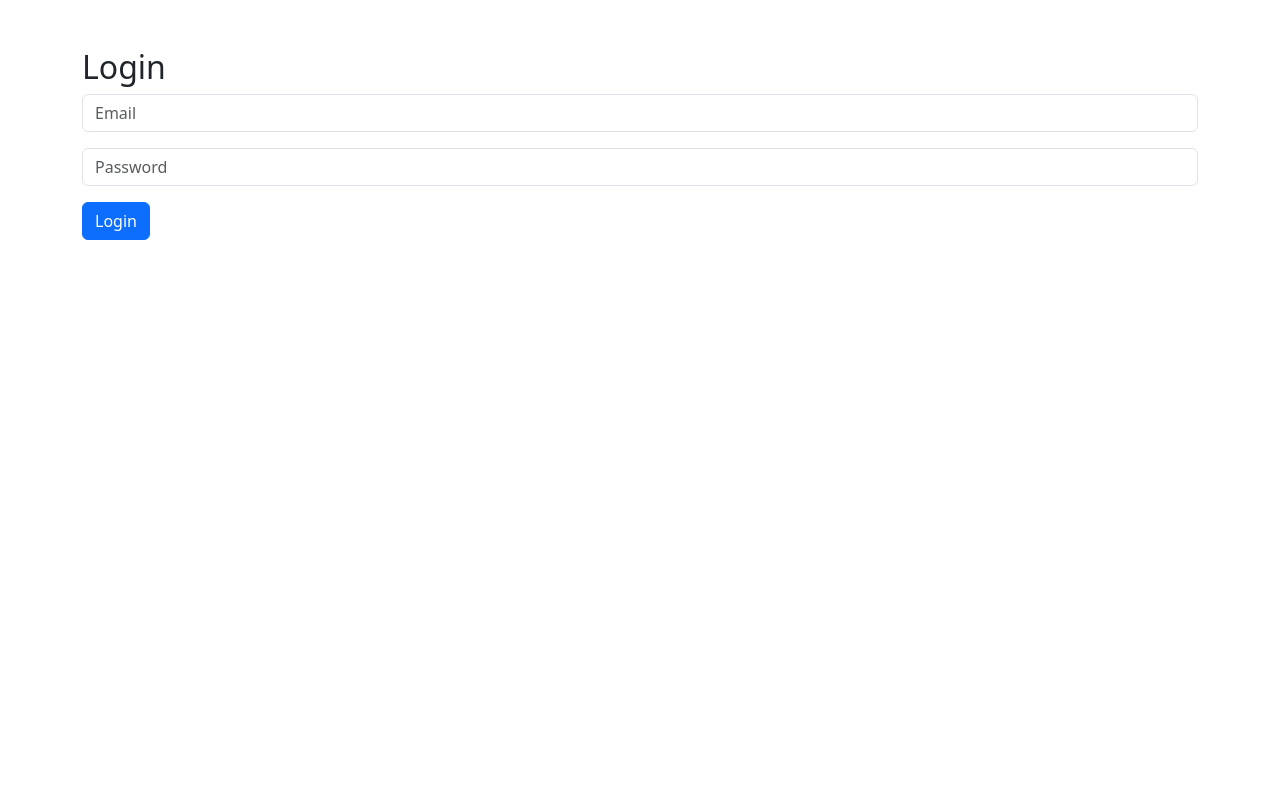
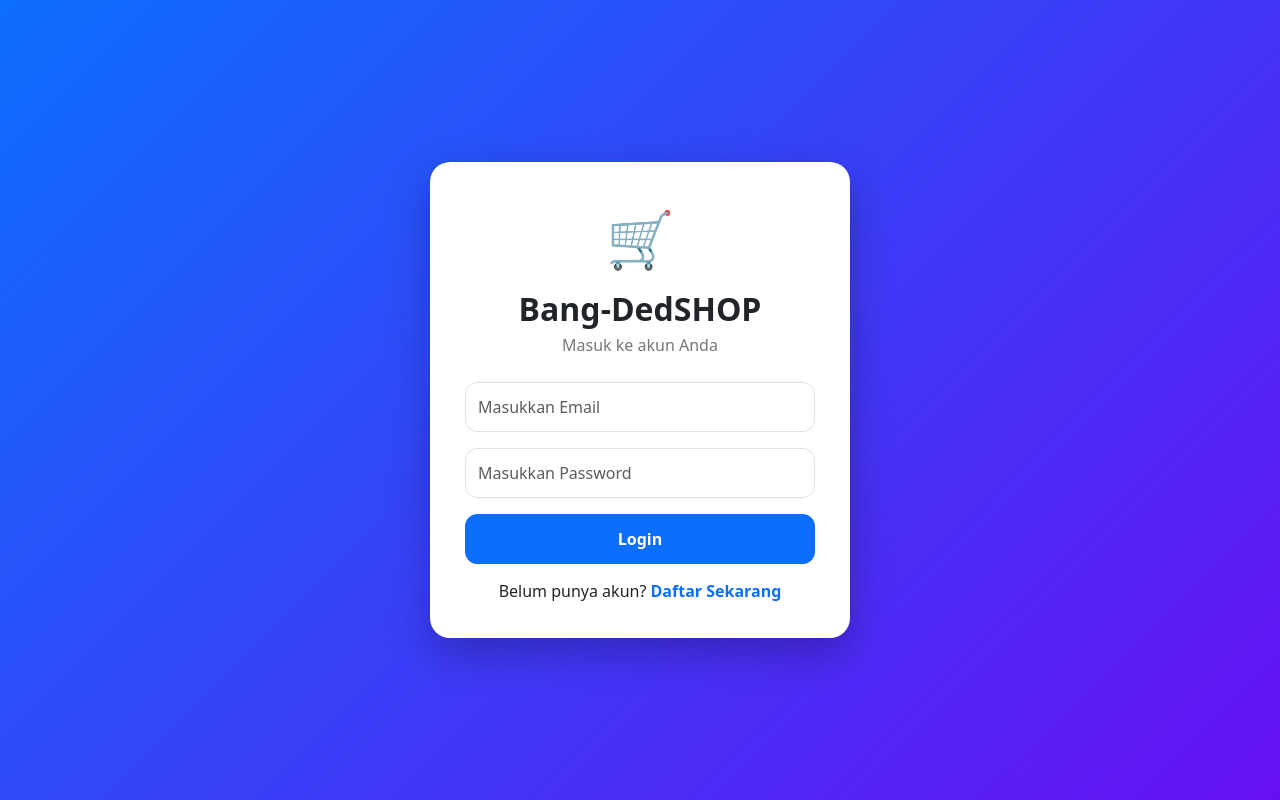
Before and after one commit to laludedy2468-sys/bang-dedSHOP, a Flask app: page /login in a window 1280 px wide. Run offline with Flask 3, Linux system fonts and the light colour scheme.

Commit message:
Percantik halaman login

```diff
--- a/templates/login.html
+++ b/templates/login.html
@@ -1,35 +1,114 @@
 <!DOCTYPE html>
-<html>
+<html lang="id">
 <head>
-    <title>Login</title>
+    <meta charset="UTF-8">
+    <meta name="viewport" content="width=device-width, initial-scale=1.0">
+    <title>Login - Bang-DedSHOP</title>
+
     <link href="https://cdn.jsdelivr.net/npm/bootstrap@5.3.3/dist/css/bootstrap.min.css" rel="stylesheet">
+
+    <style>
+        body{
+            min-height:100vh;
+            display:flex;
+            justify-content:center;
+            align-items:center;
+            background:linear-gradient(135deg,#0d6efd,#6610f2);
+            padding:20px;
+        }
+
+        .login-box{
+            width:100%;
+            max-width:420px;
+            background:white;
+            border-radius:20px;
+            padding:35px;
+            box-shadow:0 15px 40px rgba(0,0,0,.25);
+        }
+
+        .logo{
+            font-size:55px;
+            text-align:center;
+            margin-bottom:10px;
+        }
+
+        .title{
+            text-align:center;
+            font-weight:bold;
+            margin-bottom:5px;
+        }
+
+        .subtitle{
+            text-align:center;
+            color:#777;
+            margin-bottom:25px;
+        }
+
+        .form-control{
+            border-radius:12px;
+            padding:12px;
+        }
+
+        .btn-login{
+            width:100%;
+            border-radius:12px;
+            padding:12px;
+            font-weight:bold;
+        }
+
+        .register-link{
+            text-align:center;
+            margin-top:15px;
+        }
+
+        .register-link a{
+            text-decoration:none;
+            font-weight:bold;
+        }
+    </style>
 </head>
 <body>
 
-<div class="container mt-5">
+<div class="login-box">
 
-<h2>Login</h2>
+    <div class="logo">🛒</div>
+
+    <h2 class="title">Bang-DedSHOP</h2>
+
+    <p class="subtitle">
+        Masuk ke akun Anda
+    </p>
 
     <form method="POST">
 
-    <input
-        type="email"
+        <div class="mb-3">
+            <input type="email"
                    name="email"
-        class="form-control mb-3"
-        placeholder="Email">
+                   class="form-control"
+                   placeholder="Masukkan Email"
+                   required>
+        </div>
 
-    <input
-        type="password"
+        <div class="mb-3">
+            <input type="password"
                    name="password"
-        class="form-control mb-3"
-        placeholder="Password">
+                   class="form-control"
+                   placeholder="Masukkan Password"
+                   required>
+        </div>
 
-    <button class="btn btn-primary">
+        <button type="submit"
+                class="btn btn-primary btn-login">
             Login
         </button>
 
     </form>
 
+    <div class="register-link">
+        Belum punya akun?
+        <a href="/register">Daftar Sekarang</a>
+    </div>
+
 </div>
 
 </body>
```
Lines whose indentation alone changed are shown as unchanged.
